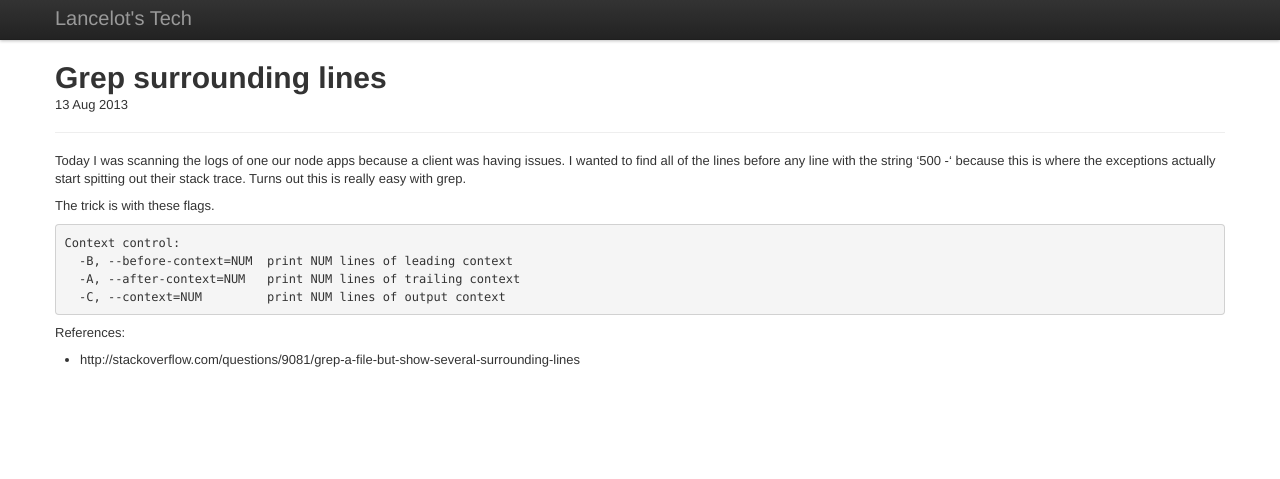
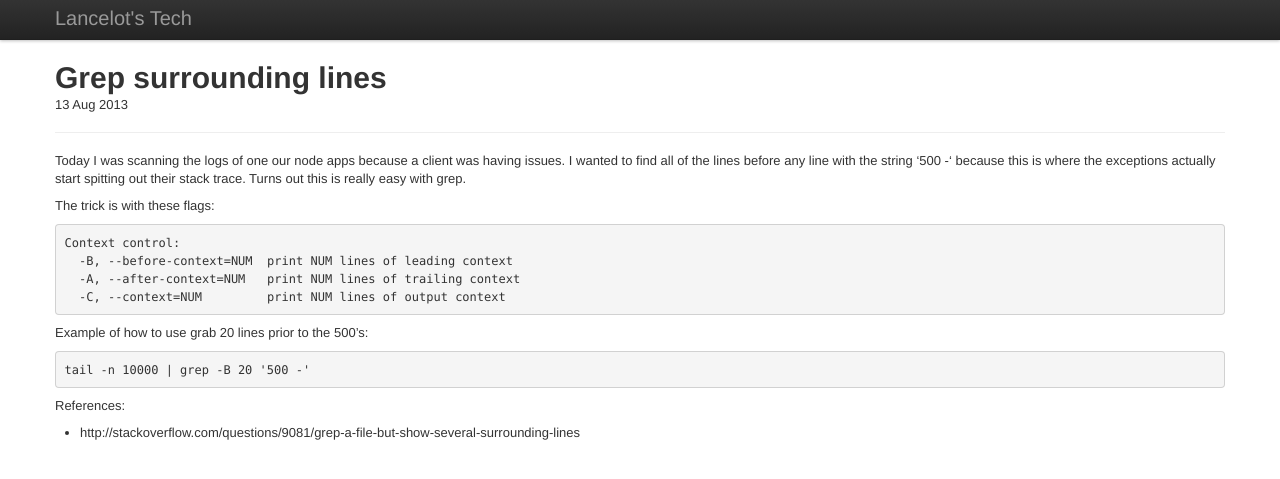
Before and after one commit to lancecarlson/lancecarlson.github.com, a Jekyll site: the page built from _posts/2013-08-13-grep-surrounding-lines.md, in a window 1280 px wide. Shown: the top 479 px of the page. Built offline with Jekyll 4.4.1, drawn with Linux system fonts in a browser that asks for light colours; comment, search, counter and statistics services are not loaded.

Commit message:
another example

````diff
--- a/_posts/2013-08-13-grep-surrounding-lines.md
+++ b/_posts/2013-08-13-grep-surrounding-lines.md
@@ -5,7 +5,7 @@ title: Grep surrounding lines
 
 Today I was scanning the logs of one our node apps because a client was having issues. I wanted to find all of the lines before any line with the string '500 -' because this is where the exceptions actually start spitting out their stack trace. Turns out this is really easy with grep.
 
-The trick is with these flags.
+The trick is with these flags:
 
 <pre>
 Context control:
@@ -14,6 +14,12 @@ Context control:
   -C, --context=NUM         print NUM lines of output context
 </pre>
 
+Example of how to use grab 20 lines prior to the 500's:
+
+```
+tail -n 10000 | grep -B 20 '500 -'
+```
+
 References:
 
 * http://stackoverflow.com/questions/9081/grep-a-file-but-show-several-surrounding-lines
````
